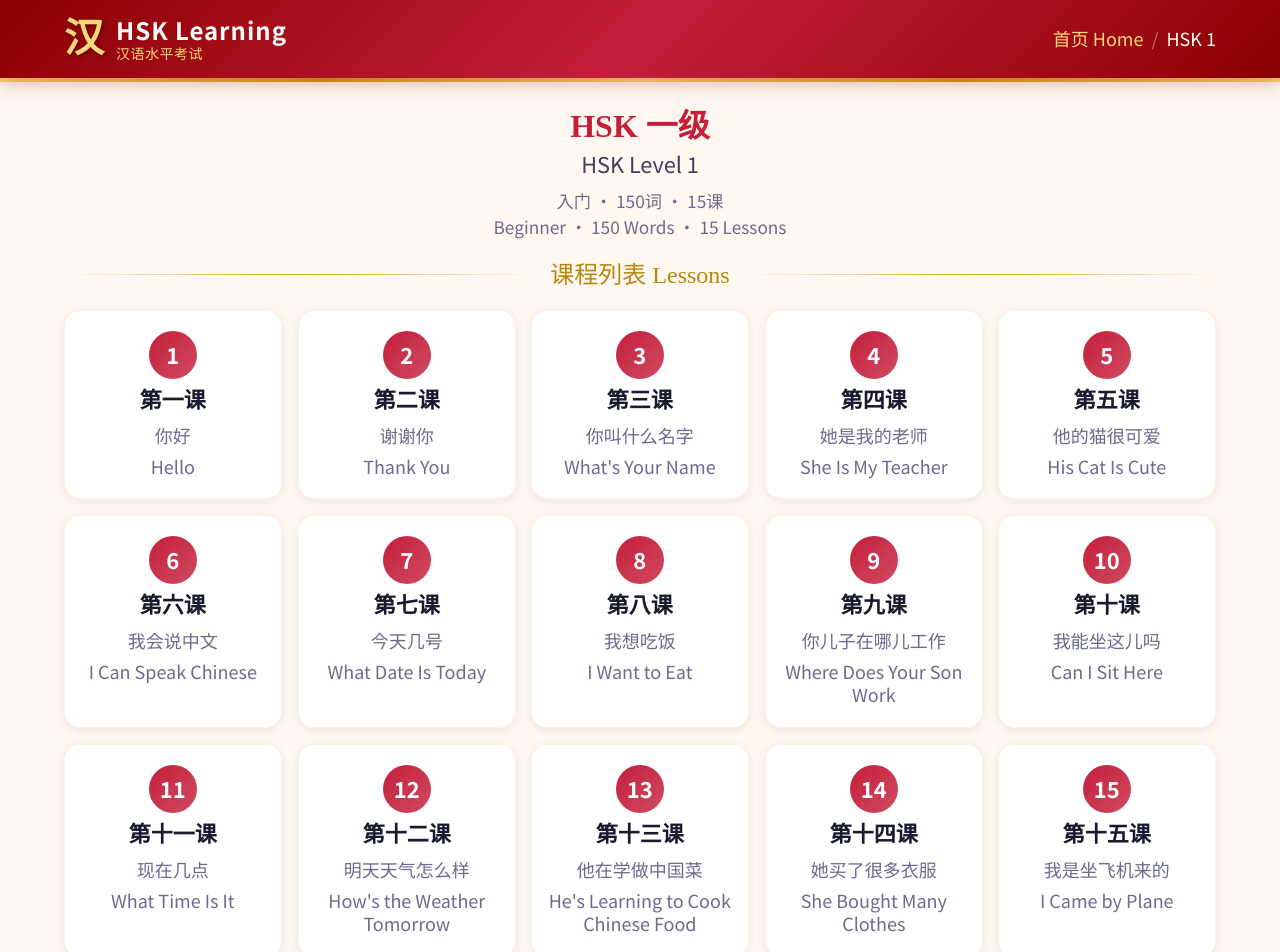
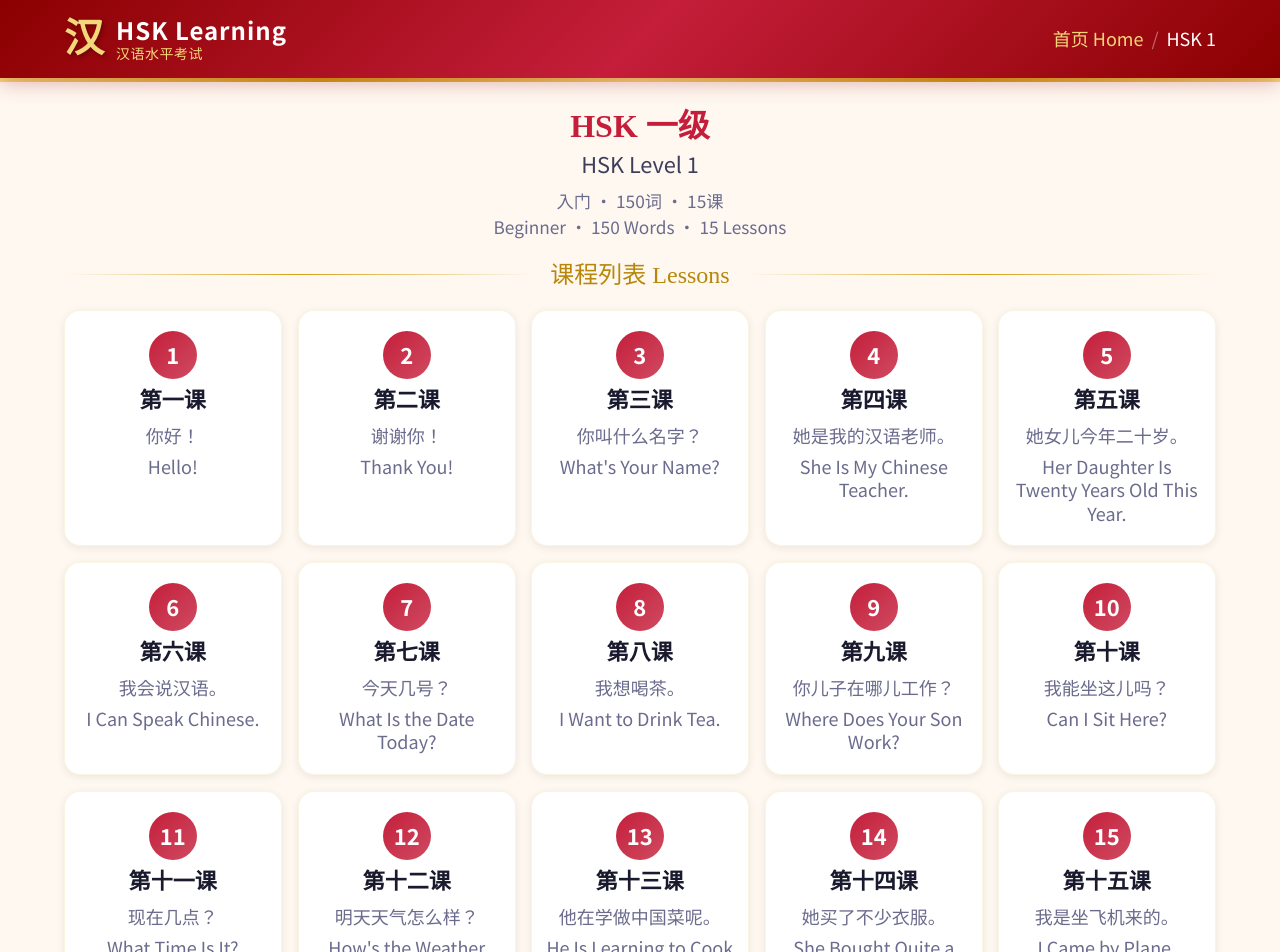
Before and after one commit to nvlongforwork/HSK, a React (Vite) app: page /hsk/1 in a window 1280 px wide. Shown: the top 952 px of the page. Built offline with nearby package versions, Linux system fonts and the light colour scheme.

Commit message:
fix: align HSK 1 lesson titles with textbook contents

```diff
--- a/src/data/hsk1.js
+++ b/src/data/hsk1.js
@@ -1,19 +1,20 @@
+// Chinese lesson titles follow the textbook contents supplied by the user.
 const hsk1Lessons = [
-  { id: 1, titleZh: "第一课", titleEn: "Lesson 1", topicZh: "你好", topicEn: "Hello" },
-  { id: 2, titleZh: "第二课", titleEn: "Lesson 2", topicZh: "谢谢你", topicEn: "Thank You" },
-  { id: 3, titleZh: "第三课", titleEn: "Lesson 3", topicZh: "你叫什么名字", topicEn: "What's Your Name" },
-  { id: 4, titleZh: "第四课", titleEn: "Lesson 4", topicZh: "她是我的老师", topicEn: "She Is My Teacher" },
-  { id: 5, titleZh: "第五课", titleEn: "Lesson 5", topicZh: "他的猫很可爱", topicEn: "His Cat Is Cute" },
-  { id: 6, titleZh: "第六课", titleEn: "Lesson 6", topicZh: "我会说中文", topicEn: "I Can Speak Chinese" },
-  { id: 7, titleZh: "第七课", titleEn: "Lesson 7", topicZh: "今天几号", topicEn: "What Date Is Today" },
-  { id: 8, titleZh: "第八课", titleEn: "Lesson 8", topicZh: "我想吃饭", topicEn: "I Want to Eat" },
-  { id: 9, titleZh: "第九课", titleEn: "Lesson 9", topicZh: "你儿子在哪儿工作", topicEn: "Where Does Your Son Work" },
-  { id: 10, titleZh: "第十课", titleEn: "Lesson 10", topicZh: "我能坐这儿吗", topicEn: "Can I Sit Here" },
-  { id: 11, titleZh: "第十一课", titleEn: "Lesson 11", topicZh: "现在几点", topicEn: "What Time Is It" },
-  { id: 12, titleZh: "第十二课", titleEn: "Lesson 12", topicZh: "明天天气怎么样", topicEn: "How's the Weather Tomorrow" },
-  { id: 13, titleZh: "第十三课", titleEn: "Lesson 13", topicZh: "他在学做中国菜", topicEn: "He's Learning to Cook Chinese Food" },
-  { id: 14, titleZh: "第十四课", titleEn: "Lesson 14", topicZh: "她买了很多衣服", topicEn: "She Bought Many Clothes" },
-  { id: 15, titleZh: "第十五课", titleEn: "Lesson 15", topicZh: "我是坐飞机来的", topicEn: "I Came by Plane" },
+  { id: 1, titleZh: "第一课", titleEn: "Lesson 1", topicZh: "你好！", topicEn: "Hello!" },
+  { id: 2, titleZh: "第二课", titleEn: "Lesson 2", topicZh: "谢谢你！", topicEn: "Thank You!" },
+  { id: 3, titleZh: "第三课", titleEn: "Lesson 3", topicZh: "你叫什么名字？", topicEn: "What's Your Name?" },
+  { id: 4, titleZh: "第四课", titleEn: "Lesson 4", topicZh: "她是我的汉语老师。", topicEn: "She Is My Chinese Teacher." },
+  { id: 5, titleZh: "第五课", titleEn: "Lesson 5", topicZh: "她女儿今年二十岁。", topicEn: "Her Daughter Is Twenty Years Old This Year." },
+  { id: 6, titleZh: "第六课", titleEn: "Lesson 6", topicZh: "我会说汉语。", topicEn: "I Can Speak Chinese." },
+  { id: 7, titleZh: "第七课", titleEn: "Lesson 7", topicZh: "今天几号？", topicEn: "What Is the Date Today?" },
+  { id: 8, titleZh: "第八课", titleEn: "Lesson 8", topicZh: "我想喝茶。", topicEn: "I Want to Drink Tea." },
+  { id: 9, titleZh: "第九课", titleEn: "Lesson 9", topicZh: "你儿子在哪儿工作？", topicEn: "Where Does Your Son Work?" },
+  { id: 10, titleZh: "第十课", titleEn: "Lesson 10", topicZh: "我能坐这儿吗？", topicEn: "Can I Sit Here?" },
+  { id: 11, titleZh: "第十一课", titleEn: "Lesson 11", topicZh: "现在几点？", topicEn: "What Time Is It?" },
+  { id: 12, titleZh: "第十二课", titleEn: "Lesson 12", topicZh: "明天天气怎么样？", topicEn: "How's the Weather Tomorrow?" },
+  { id: 13, titleZh: "第十三课", titleEn: "Lesson 13", topicZh: "他在学做中国菜呢。", topicEn: "He Is Learning to Cook Chinese Food." },
+  { id: 14, titleZh: "第十四课", titleEn: "Lesson 14", topicZh: "她买了不少衣服。", topicEn: "She Bought Quite a Few Clothes." },
+  { id: 15, titleZh: "第十五课", titleEn: "Lesson 15", topicZh: "我是坐飞机来的。", topicEn: "I Came by Plane." },
 ];
 
 export const lessonSections = [
```
